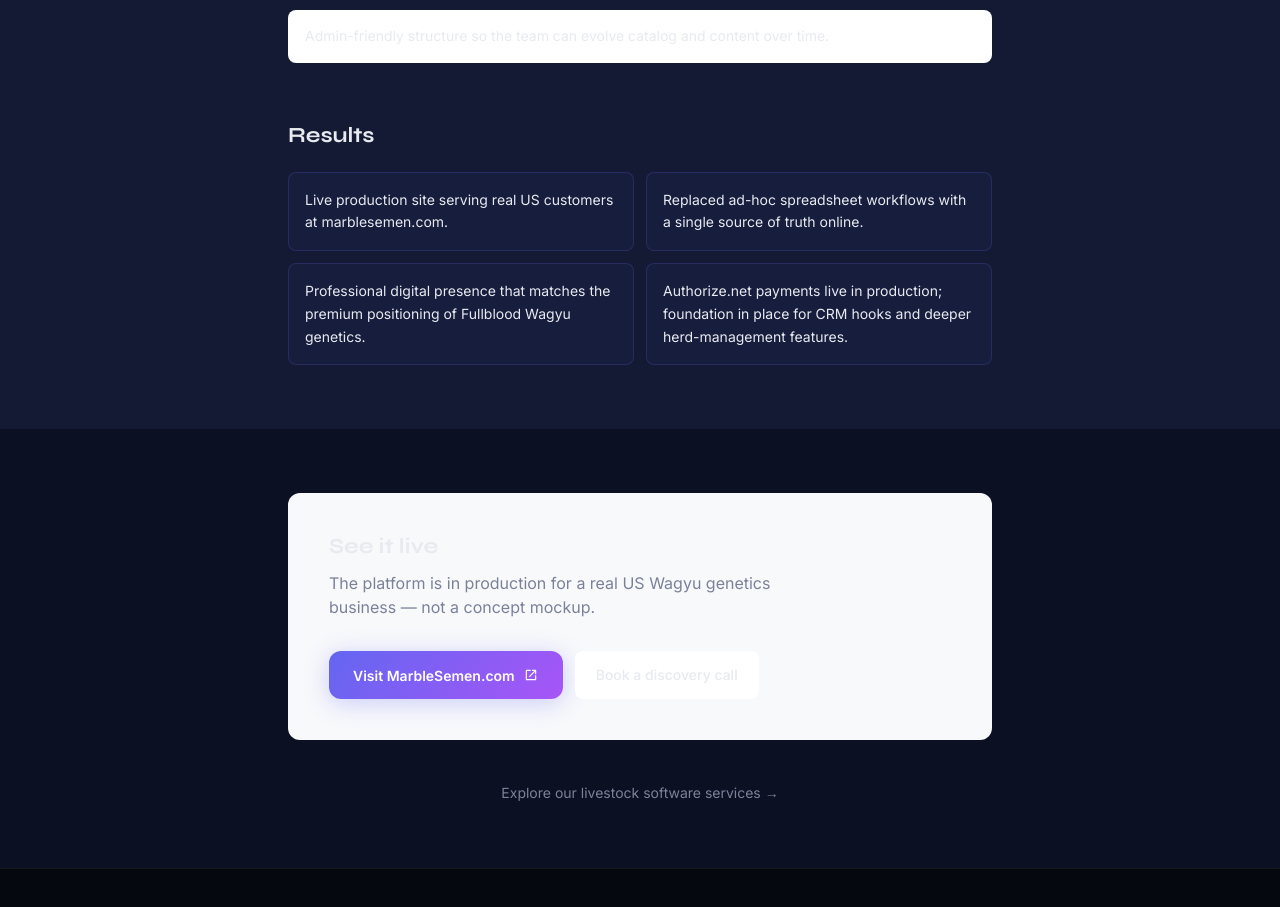
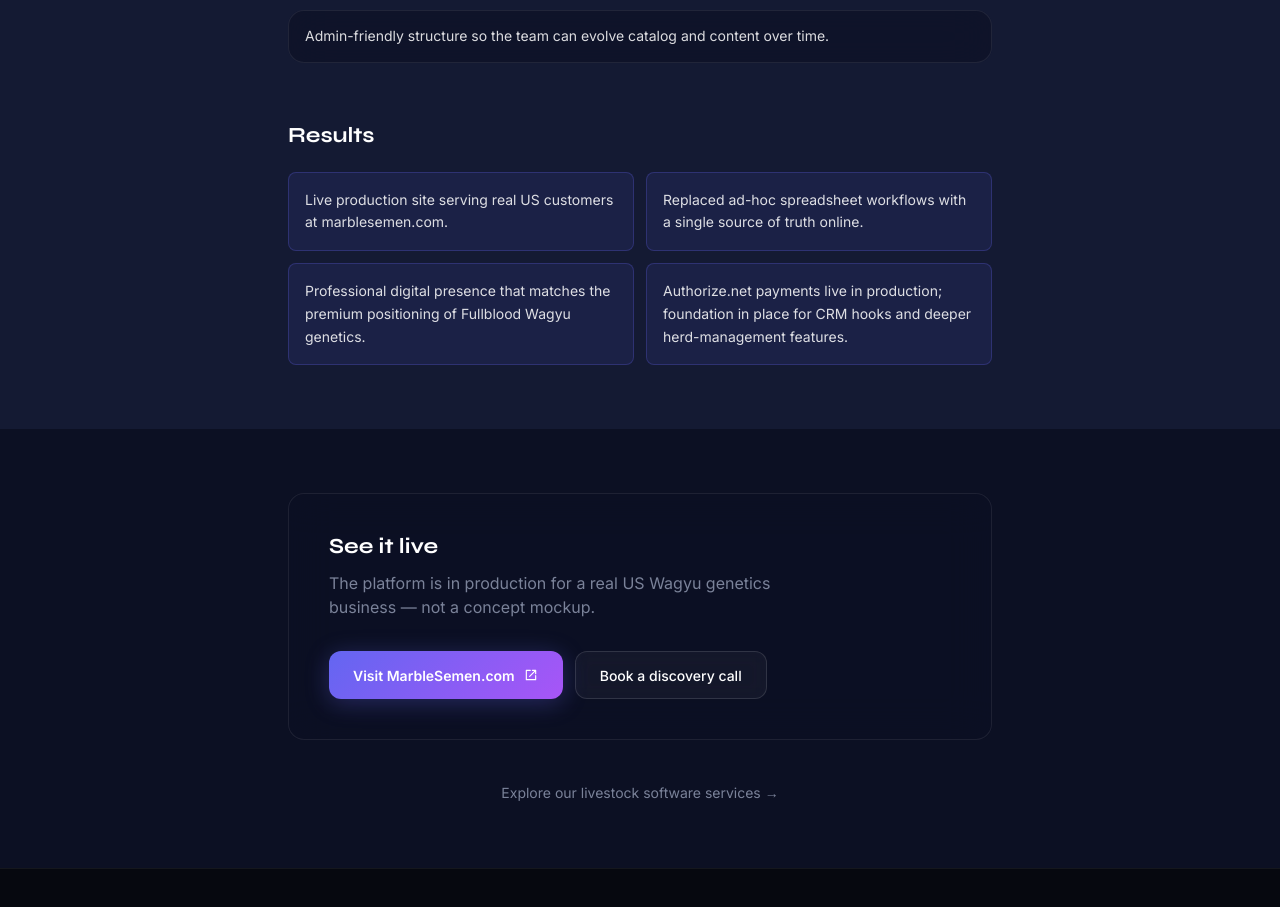
Before and after one commit to muteeburrehman/muteeb_portfolio, a React (Vite) app: page /case-study/marblesemen in a window 1280 px wide. Shown: the part 2398-3305 px from the top of the page. Built offline with nearby package versions, Linux system fonts and the light colour scheme; no server answers.

Commit message:
fix design issues

```diff
--- a/src/index.css
+++ b/src/index.css
@@ -259,7 +259,7 @@
     font-family: var(--font-display);
     font-size: 1.35rem;
     font-weight: 700;
-    color: var(--text-primary);
+    color: #fff;
   }
 
   .case-study-content {
--- a/src/pages/MarbleSemenCaseStudy.tsx
+++ b/src/pages/MarbleSemenCaseStudy.tsx
@@ -130,7 +130,7 @@
               {cs.delivered.map((item) => (
                 <li
                   key={item}
-                  className="rounded-lg border border-border bg-white px-4 py-3.5 text-sm leading-relaxed text-text-primary"
+                  className="panel-surface px-4 py-3.5 text-sm leading-relaxed text-white/85"
                 >
                   {item}
                 </li>
@@ -144,7 +144,7 @@
               {cs.results.map((item) => (
                 <li
                   key={item}
-                  className="rounded-lg border border-accent/20 bg-accent/5 px-4 py-4 text-sm leading-relaxed text-text-primary"
+                  className="rounded-lg border border-accent/25 bg-accent/10 px-4 py-4 text-sm leading-relaxed text-white/85"
                 >
                   {item}
                 </li>
@@ -157,7 +157,7 @@
       <section className="section-white case-study-section pb-20">
         <div className="container case-study-content">
           <Reveal>
-            <div className="rounded-xl border border-border bg-bg-off p-8 sm:p-10">
+            <div className="panel-surface p-8 sm:p-10">
               <h2 className="heading-section text-[1.5rem]">See it live</h2>
               <p className="mt-3 max-w-lg text-muted">
                 The platform is in production for a real US Wagyu genetics business — not a concept
@@ -177,7 +177,7 @@
                   href={BOOK_CALL_PATH}
                   target="_blank"
                   rel="noopener noreferrer"
-                  className="inline-flex min-h-[44px] items-center rounded-lg border border-border bg-white px-5 text-sm font-medium text-text-primary transition-colors hover:border-accent"
+                  className="btn-ghost-dark"
                 >
                   Book a discovery call
                 </a>
```
